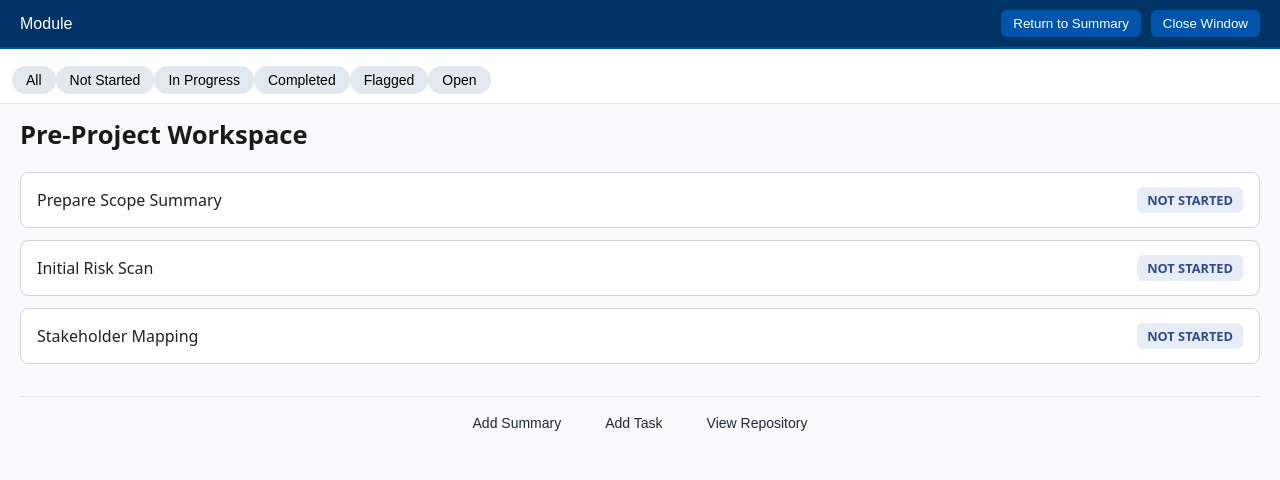
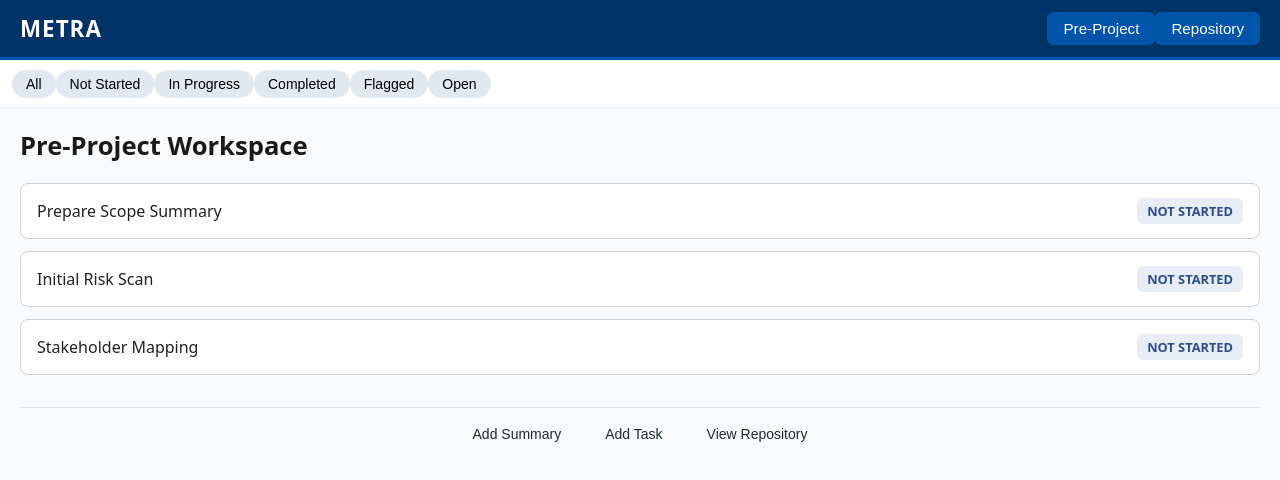
Before and after one commit to johnjkelly1945-ops/project-tracker-vite-pwa-v15, a React (Vite) app: page / in a window 1280 px wide. Shown: the top 480 px of the page. Built offline with nearby package versions, Linux system fonts and the light colour scheme.

Commit message:
Baseline – Environment restored, Repo load stable, VS Code path repaired (v6.2-pre-DualPane)

```diff
--- a/src/App.jsx
+++ b/src/App.jsx
@@ -1,61 +1,46 @@
 /* ======================================================================
    METRA – App.jsx
-   Version: v6.2 – Clean Shell (No DualPane, No Legacy Footer)
+   Phase 6.2b – DualPane Reintegration Shell
    ----------------------------------------------------------------------
    PURPOSE:
-   ✔ Provides a clean module wrapper during v6.2 reintegration
-   ✔ Removes old dual-pane layout contamination
-   ✔ Ensures no second footer appears
-   ✔ Keeps routing simple: PreProject + Repository
-   ✔ Ready for reinsertion into DualPane once stable
+   ✔ Restores full DualPane layout (Management + Development)
+   ✔ Removes temporary single-pane workspace
+   ✔ Provides clean header & filter bar
+   ✔ PreProject now drives task streams to both panes
+   ✔ No repository routing in this phase
    ====================================================================== */
 
-import React, { useState } from "react";
-import PreProject from "./components/PreProject.jsx";
-import RepositoryModule from "./components/RepositoryModule.jsx";
+import React from "react";
 import ModuleHeader from "./components/ModuleHeader.jsx";
 import FilterBar from "./components/FilterBar.jsx";
+import DualPane from "./components/DualPane.jsx";
+import PreProject from "./components/PreProject.jsx";
 
-import "./Styles/App.css";   /* OPTIONAL – depends on your setup */
+import "./Styles/App.css";
 
 export default function App() {
-  const [activeModule, setActiveModule] = useState("preproject");
+  console.log(">>> App.jsx – DualPane Reintegration Mode");
 
   /* -------------------------------------------------------------------
-     Switch top-level module cleanly
+     PreProject remains the logic core:
+     - Loads tasks
+     - Filters tasks
+     - Handles assignment, status updates, etc.
+     - Derives mgmt/dev task arrays for the DualPane
      ------------------------------------------------------------------- */
-  const loadPreProject = () => setActiveModule("preproject");
-  const loadRepository = () => setActiveModule("repository");
 
   return (
     <div className="app-root">
 
-      {/* ================================================================
-           Global Header
-         ================================================================ */}
-      <ModuleHeader
-        loadPreProject={loadPreProject}
-        loadRepository={loadRepository}
-      />
+      {/* Global Header */}
+      <ModuleHeader />
 
-      {/* ================================================================
-           Filter Bar (active in PreProject only)
-         ================================================================ */}
-      {activeModule === "preproject" && <FilterBar />}
+      {/* PreProject Filter Bar (sticky, positioned above DualPane) */}
+      <FilterBar />
 
-      {/* ================================================================
-           MODULE BODY (standalone for now)
-         ================================================================ */}
+      {/* Main Workspace: DualPane fed from PreProject */}
       <div className="module-container">
-
-        {activeModule === "preproject" && (
-          <PreProject />
-        )}
-
-        {activeModule === "repository" && (
-          <RepositoryModule />
-        )}
-
+        <PreProject layout="dual" />
       </div>
     </div>
   );
--- a/src/Styles/DualPane.css
+++ b/src/Styles/DualPane.css
@@ -1,77 +1,34 @@
 /* ======================================================================
    METRA – DualPane.css
-   Stage 3.9 – FINAL Correction
+   Version: v6.2 – Reintegration Shell
    ----------------------------------------------------------------------
    PURPOSE:
-   ✔ Keep pane headers directly under FilterBar
-   ✔ Prevent ANY content from appearing above headers
-   ✔ Independent scroll for each pane
-   ✔ Uniform Safari + Chrome behaviour
+   ✔ Clean two-pane layout
+   ✔ Independent scrolling
+   ✔ Stable header offsets
+   ✔ No bleed into other modules
    ====================================================================== */
 
-/* --- Workspace container --------------------------------------------- */
-.dual-pane-workspace {
+.dual-pane-wrapper {
   display: flex;
-  width: 100%;
-  height: calc(100vh - 56px - 48px); /* Global header + FilterBar */
+  height: calc(100vh - 140px); /* header + filter bar */
   overflow: hidden;
   background: #f8fafc;
 }
 
-/* --- Individual Panes ------------------------------------------------ */
-.pane {
+.dual-pane-pane {
   flex: 1;
   display: flex;
   flex-direction: column;
-
-  /* Remove any unexpected margin collapse */
-  margin: 0;
-  padding: 0;
-
-  border-right: 1px solid #e2e8f0;
-  background: #ffffff;
+  overflow: hidden;
+  border-right: 1px solid #d7dce3;
 }
 
-/* Remove last border */
-.pane-dev {
+.dual-pane-pane:last-child {
   border-right: none;
 }
 
-/* --- Pane Header (sticky inside pane) -------------------------------- */
-.pane-header {
-  position: sticky;
-  top: 0; /* Stick to top of pane container */
-  z-index: 5;
-
-  height: 48px;
-  line-height: 48px;
-  padding-left: 20px;
-
-  background: #eef3f8;
-  font-weight: 600;
-  font-size: 17px;
-
-  border-bottom: 1px solid #d2d9e3;
-  margin: 0 !important;        /* Prevent Safari margin collapse */
+.dual-pane-inner {
+  overflow-y: auto;
+  padding: 20px;
 }
-
-/* --- Scrollable Content Area ---------------------------------------- */
-.pane-content {
-  flex: 1;
-  height: calc(100% - 48px);   /* ← ensures content area fills pane */
-  overflow-y: auto;
-  overflow-x: hidden;
-
-  margin: 0 !important;
-  padding: 8px 0;
-}
-/* ======================================================================
-   METRA – DualPane.css (Highlight Style)
-   Phase 3A – Step 3
-   ====================================================================== */
-
-.selected-task {
-  background: #c7d9f5 !important;   /* A2 – soft blue highlight */
-  border-left: 4px solid #0a4fa3;   /* METRA deep blue for clarity */
-  transition: background 0.15s ease;
-}
--- /dev/null
+++ b/src/Styles/ModuleHeader.css
@@ -0,0 +1,36 @@
+.mh-wrapper {
+  background: #003366;
+  color: #ffffff;
+  padding: 12px 20px;
+  display: flex;
+  justify-content: space-between;
+  align-items: center;
+  font-family: system-ui, sans-serif;
+  border-bottom: 3px solid #0055aa;
+}
+
+.mh-title {
+  font-size: 1.4rem;
+  font-weight: 600;
+  letter-spacing: 1px;
+}
+
+.mh-right {
+  display: flex;
+  gap: 12px;
+}
+
+.mh-btn {
+  background: #0055aa;
+  border: none;
+  color: white;
+  padding: 8px 16px;
+  border-radius: 6px;
+  cursor: pointer;
+  font-size: 0.95rem;
+  transition: 0.18s ease;
+}
+
+.mh-btn:hover {
+  background: #1976d2;
+}
--- a/src/Styles/RepositoryModule.css
+++ b/src/Styles/RepositoryModule.css
@@ -8,6 +8,9 @@
    ✔ Simple, readable layout
    ✔ Non-intrusive – does not affect PreProject or DualPane
    ====================================================================== */
+.repo-wrapper {
+  background: yellow !important;
+}
 
 /* --- Wrapper ----------------------------------------------------------- */
 .repo-wrapper {
--- a/src/components/DualPane.jsx
+++ b/src/components/DualPane.jsx
@@ -1,28 +1,65 @@
-/* ============================================================================
+/* ======================================================================
    METRA – DualPane.jsx
-   v3.9 + Repository Wiring
-   ========================================================================== */
+   Phase 6.2b – Full DualPane Reintegration (Management + Development)
+   ----------------------------------------------------------------------
+   PURPOSE:
+   ✔ Restores left/right dual-pane layout
+   ✔ Accepts mgmtTasks + devTasks from PreProject
+   ✔ Handles popup open/close for tasks
+   ✔ Ensures independent scrolling & clean layout
+   ✔ No repository routing in this phase
+   ====================================================================== */
 
-import React from "react";
-import PreProject from "./PreProject.jsx";
-import PreProjectFooter from "./PreProjectFooter.jsx";
+import React, { useState } from "react";
+import PaneMgmt from "./PaneMgmt.jsx";
+import PaneDev from "./PaneDev.jsx";
+import TaskPopup from "./TaskPopup.jsx";
 import "../Styles/DualPane.css";
 
-export default function DualPane({ onViewRepository }) {
+export default function DualPane({ mgmtTasks, devTasks, onTaskUpdate }) {
+  console.log(">>> DualPane.jsx mounted (Phase 6.2b)");
+
+  // Active popup data
+  const [activeTask, setActiveTask] = useState(null);
+
+  const openPopup = (task) => {
+    console.log(">>> Opening popup for task:", task.title);
+    setActiveTask(task);
+  };
+
+  const closePopup = () => {
+    console.log(">>> Closing popup");
+    setActiveTask(null);
+  };
+
+  const updateTask = (updatedTask) => {
+    onTaskUpdate(updatedTask); // passes up to PreProject
+  };
+
   return (
-    <div className="dual-wrapper">
+    <div className="dual-pane-workspace">
 
-      {/* Scroll Region */}
-      <div className="dual-scroll-region">
-        <PreProject />
-      </div>
+      {/* MANAGEMENT PANE (left) */}
+      <PaneMgmt
+        tasks={mgmtTasks}
+        onTaskClick={openPopup}
+      />
 
-      {/* Sticky Footer */}
-      <PreProjectFooter
-        onAddSummary={() => {}}
-        onAddTask={() => {}}
-        onViewRepo={onViewRepository}
+      {/* DEVELOPMENT PANE (right) */}
+      <PaneDev
+        tasks={devTasks}
+        onTaskClick={openPopup}
       />
+
+      {/* POPUP RENDER */}
+      {activeTask && (
+        <TaskPopup
+          task={activeTask}
+          onClose={closePopup}
+          onUpdate={updateTask}
+        />
+      )}
+
     </div>
   );
 }
--- a/src/components/ModuleHeader.jsx
+++ b/src/components/ModuleHeader.jsx
@@ -1,50 +1,36 @@
-// src/components/ModuleHeader.jsx
 import React from "react";
-import { setWindowStatus } from "../utils/windowTracker";
+import "../Styles/ModuleHeader.css";
 
-export default function ModuleHeader({ moduleName }) {
-  const handleClose = () => {
-    setWindowStatus(moduleName.toLowerCase(), false);
-    window.close();
-  };
+export default function ModuleHeader({ loadPreProject, loadRepository }) {
 
-  const goToSummary = () => {
-    window.location.href = "/";
-  };
-
-  const headerStyle = {
-    background: "#003366",
-    color: "white",
-    padding: "10px 20px",
-    display: "flex",
-    justifyContent: "space-between",
-    alignItems: "center",
-    borderBottom: "2px solid #0055aa",
-    fontFamily: "Arial, sans-serif",
-  };
-
-  const buttonStyle = {
-    background: "#0055aa",
-    color: "white",
-    border: "none",
-    borderRadius: "6px",
-    padding: "6px 12px",
-    cursor: "pointer",
-    marginLeft: "10px",
-  };
+  console.log(">>> ModuleHeader.jsx from COMPONENTS loaded");
 
   return (
-    <div style={headerStyle}>
-      <div>
-        <strong>{moduleName}</strong> Module
-      </div>
-      <div>
-        <button style={buttonStyle} onClick={goToSummary}>
-          Return to Summary
+    <div className="mh-wrapper">
+      <div className="mh-title">METRA</div>
+
+      <div className="mh-buttons">
+
+        <button
+          className="mh-btn"
+          onClick={() => {
+            console.log(">>> PreProject button clicked (COMPONENTS)");
+            loadPreProject();
+          }}
+        >
+          Pre-Project
         </button>
-        <button style={buttonStyle} onClick={handleClose}>
-          Close Window
+
+        <button
+          className="mh-btn"
+          onClick={() => {
+            console.log(">>> Repository button clicked (COMPONENTS)");
+            loadRepository();
+          }}
+        >
+          Repository
         </button>
+
       </div>
     </div>
   );
```
